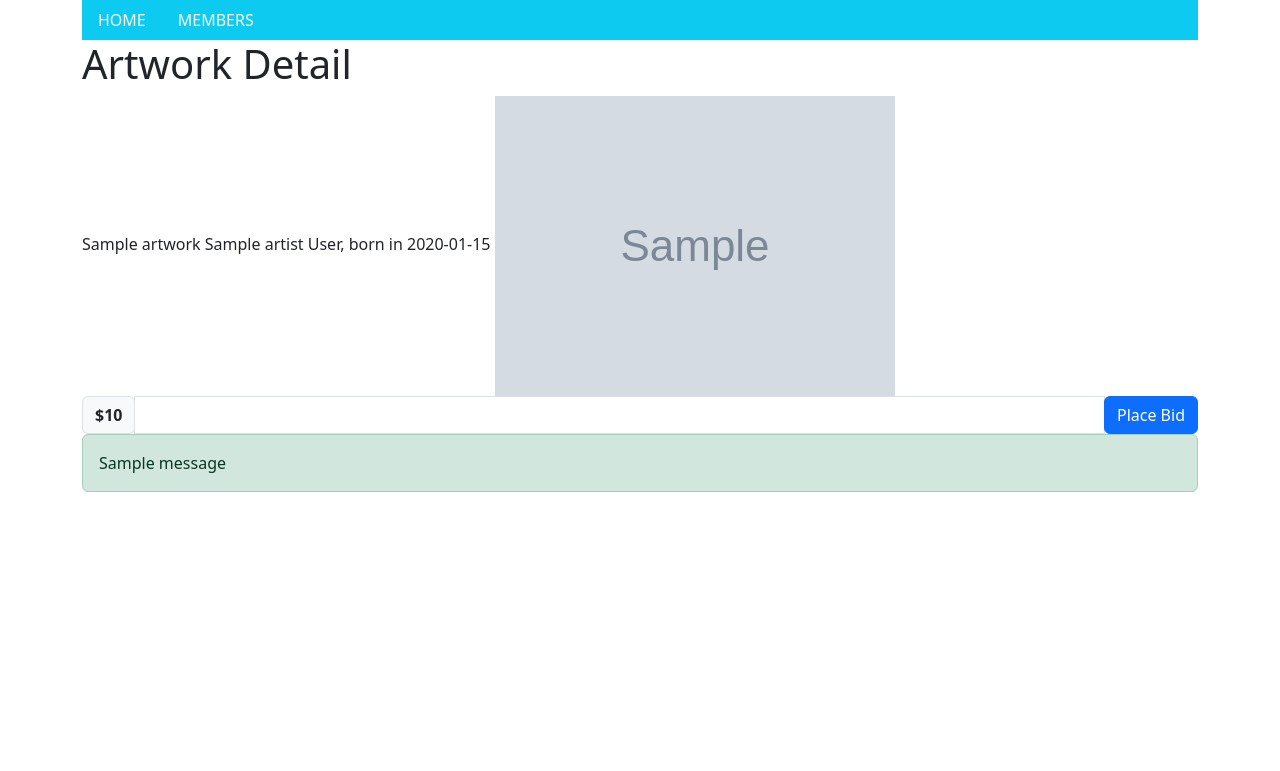
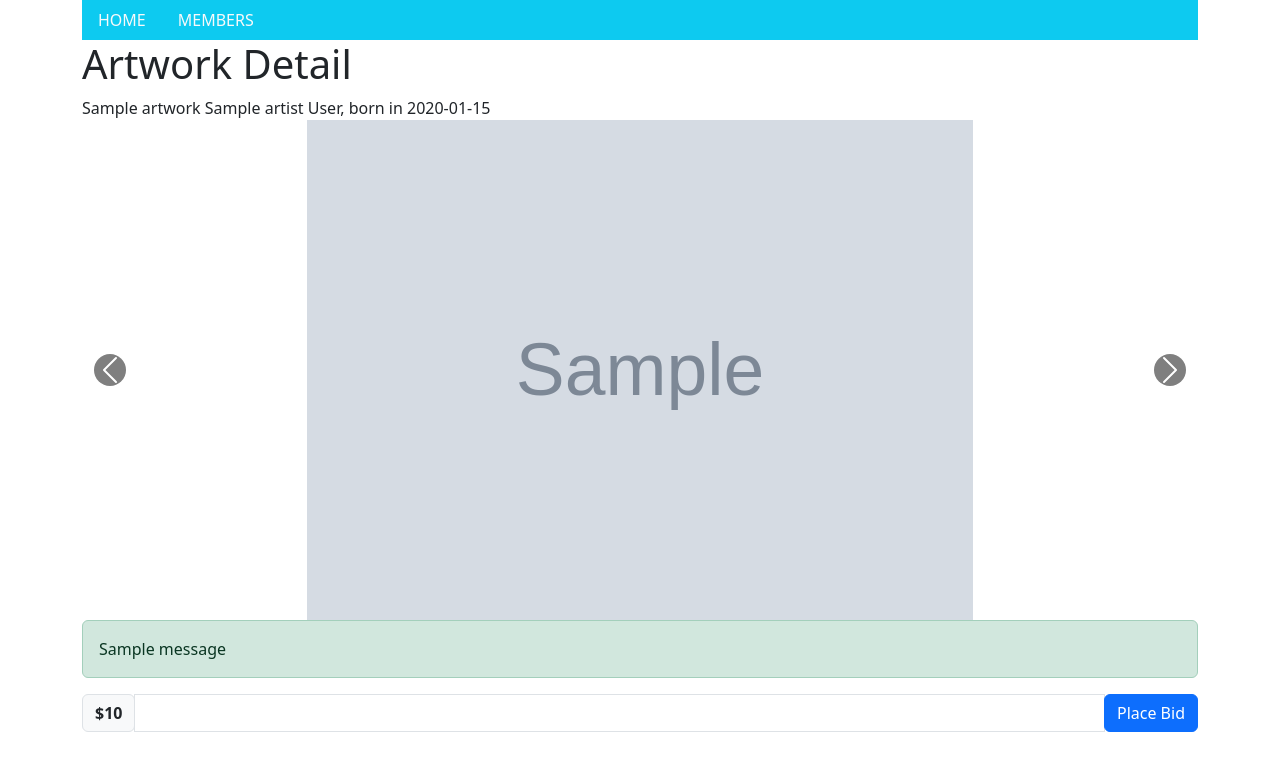
Before and after one commit to obesk/progetto-tecnologie-web, a Django app: page /artwork/1 in a window 1280 px wide. Shown: the top 771 px of the page. Run offline with Django 5.2, Linux system fonts and the light colour scheme; tables that the repository leaves empty hold one stand-in row (values such as "Sample post"); grey boxes marked "Sample" are stand-in pictures; one stand-in notice (Sample message) is shown; some libraries are stand-ins or nearby versions.

Commit message:
Added image carousel
Signed-off-by: Roberto Bertelli <robbybertelli@gmail.com>

```diff
--- a/app/templates/app/artwork_detail.html
+++ b/app/templates/app/artwork_detail.html
@@ -9,13 +9,38 @@
   {{ object.name }}
   {{ object.artist }}
 
-  {% for photo in photos %}
-    <img src="{{ photo.get_static_path }}" />
-  {% endfor %}
+  {% comment %} menu for placing bids {% endcomment %}
+  <div id="artworkCarousel" class="carousel slide" data-bs-ride="carousel">
+    <div class="carousel-inner">
+      {% for photo in photos %}
+        <div class="carousel-item {% if forloop.first %}active{% endif %}">
+          <img src="{{ photo.get_static_path }}" class="d-block w-100" alt="..." />
+        </div>
+      {% endfor %}
+    </div>
+    <button class="carousel-control-prev" type="button" data-bs-target="#artworkCarousel" data-bs-slide="prev">
+      <span class="carousel-control-prev-icon" aria-hidden="true"></span>
+      <span class="visually-hidden">Previous</span>
+    </button>
+    <button class="carousel-control-next" type="button" data-bs-target="#artworkCarousel" data-bs-slide="next">
+      <span class="carousel-control-next-icon" aria-hidden="true"></span>
+      <span class="visually-hidden">Next</span>
+    </button>
+  </div>
 
+  {% comment %} list of messages {% endcomment %}
+  {% if messages %}
+    {% for message in messages %}
+      <div class="alert {% if message.tags %}
+          alert-{{ message.tags }}
+        {% endif %}">{{ message }}</div>
+    {% endfor %}
+  {% endif %}
+
+  {% comment %} menu for placing bids {% endcomment %}
   <form action="{% url 'app:placebid' %}" method="post">
     {% csrf_token %}
-    <input type="hidden" name="artwork_id" value="{{ artwork.id }}">
+    <input type="hidden" name="artwork_id" value="{{ artwork.id }}" />
     <div class="input-group">
       <div class="input-group-prepend">
         <span class="input-group-text" id="basic-addon3"><strong>${{ artwork.price }}</strong></span>
@@ -26,13 +51,6 @@
       </div>
     </div>
   </form>
-  {% if messages %}
-    {% for message in messages %}
-      <div class="alert {% if message.tags %}alert-{{ message.tags }}{% endif %}">
-        {{ message }}
-      </div>
-    {% endfor %}
-  {% endif %}
 {% endblock %}
 
 <br />
--- a/templates/base.html
+++ b/templates/base.html
@@ -9,8 +9,27 @@
     {% comment %} {% block head %}
 
     {% endblock %} {% endcomment %}
+    <style>
+      .carousel-control-prev,
+      .carousel-control-next {
+        width: 5%;
+      }
+      .carousel-control-prev-icon,
+      .carousel-control-next-icon {
+        background-color: black;
+        color: white;
+        padding: 10px;
+        border-radius: 50%;
+      }
+      .carousel-item img {
+        height: 500px; /* Set a fixed height for all images */
+        object-fit: contain; /* Ensures images cover the area while maintaining aspect ratio */
+        width: 100%;
+      }
+    </style>
     <title>
       {% block title %}
+
       {% endblock %}
     </title>
   </head>
```
